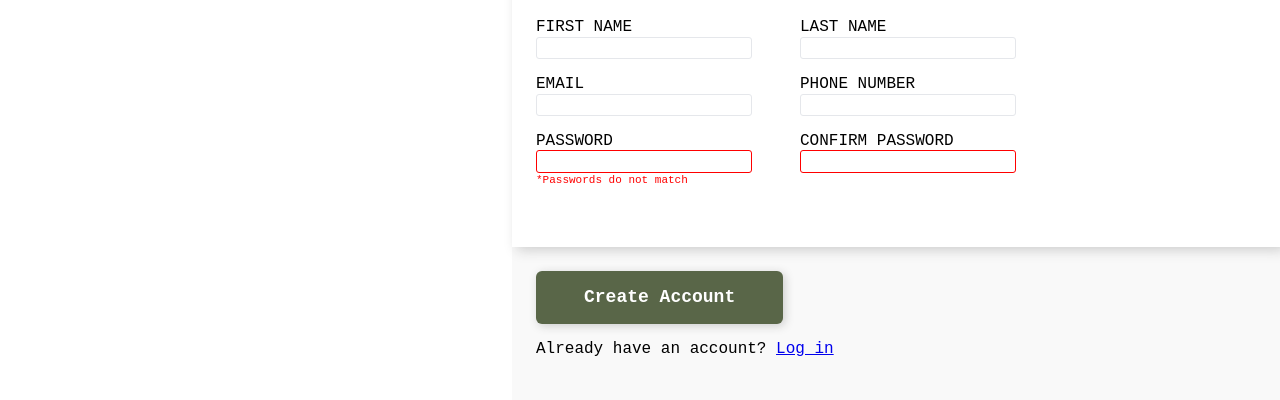
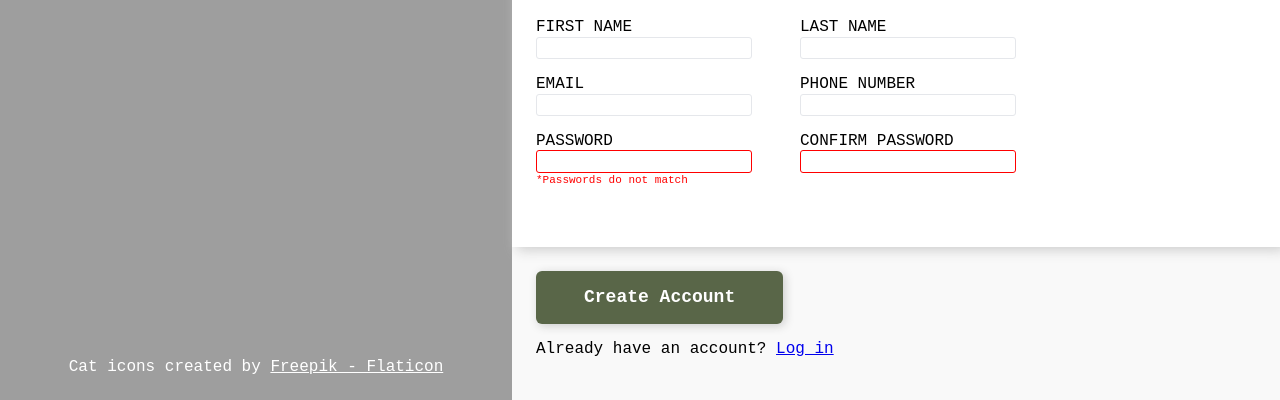
Before and after one commit to amkruzel/sign-up_form, a plain HTML site: page index.html in a window 1280 px wide. Shown: the part 400-800 px from the top of the page. Drawn offline with Linux system fonts and the light colour scheme; the site is published under a folder, as on GitHub Pages, so addresses that start at the root find nothing.

Commit message:
Update style.css

```diff
--- a/style.css
+++ b/style.css
@@ -13,7 +13,7 @@ main > div + div {
 .left-pane {
   height: 100vh;
   width: 40vw;
-  background-image: url("/media/buster.jpg");
+  background-image: url("./media/buster.jpg");
   background-size: auto max(100vh, calc(40vw + 100%));
   background-repeat: no-repeat;
   background-position: center;
@@ -76,10 +76,6 @@ main > div + div {
   padding-left: 1.5rem;
 }
 
-form {
-  /*margin: 1.5rem;*/
-}
-
 .form-container {
   background-color: white;
   display: flex;
```
